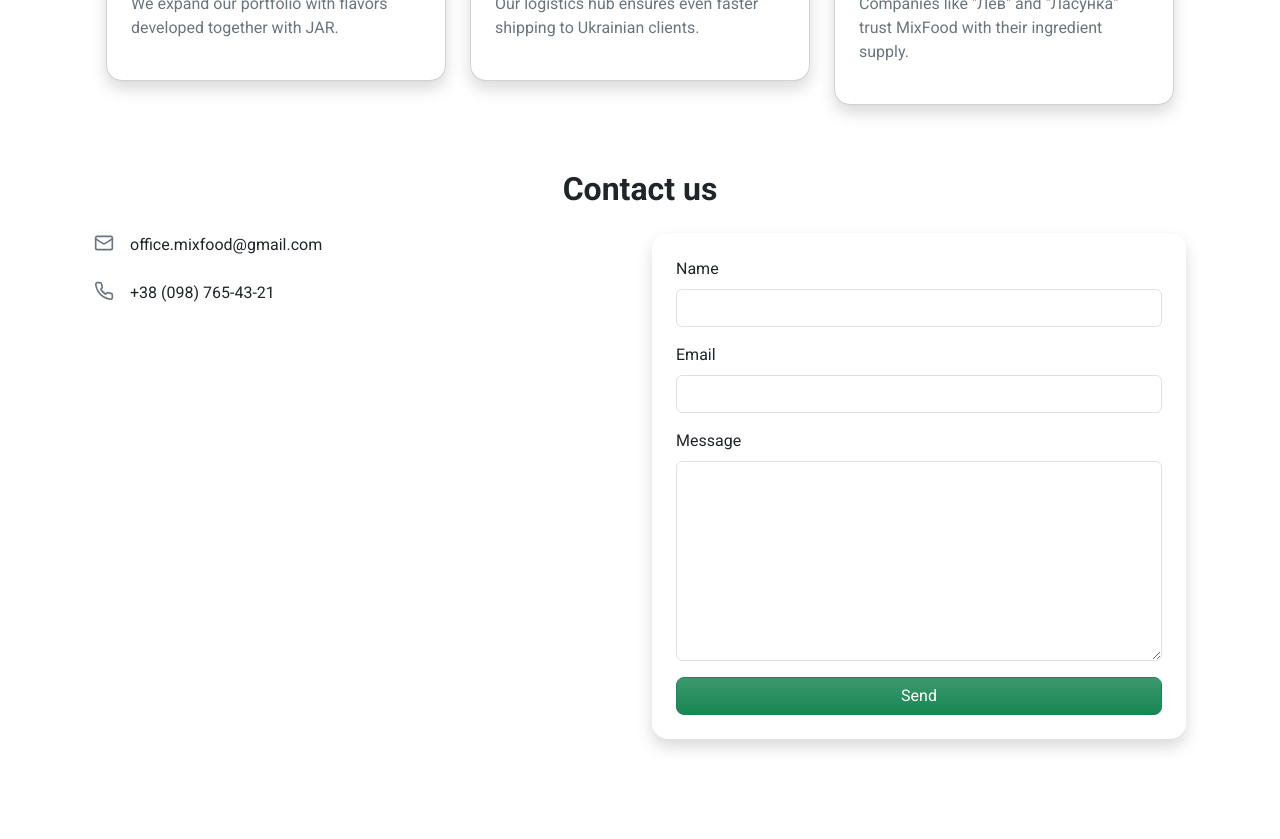
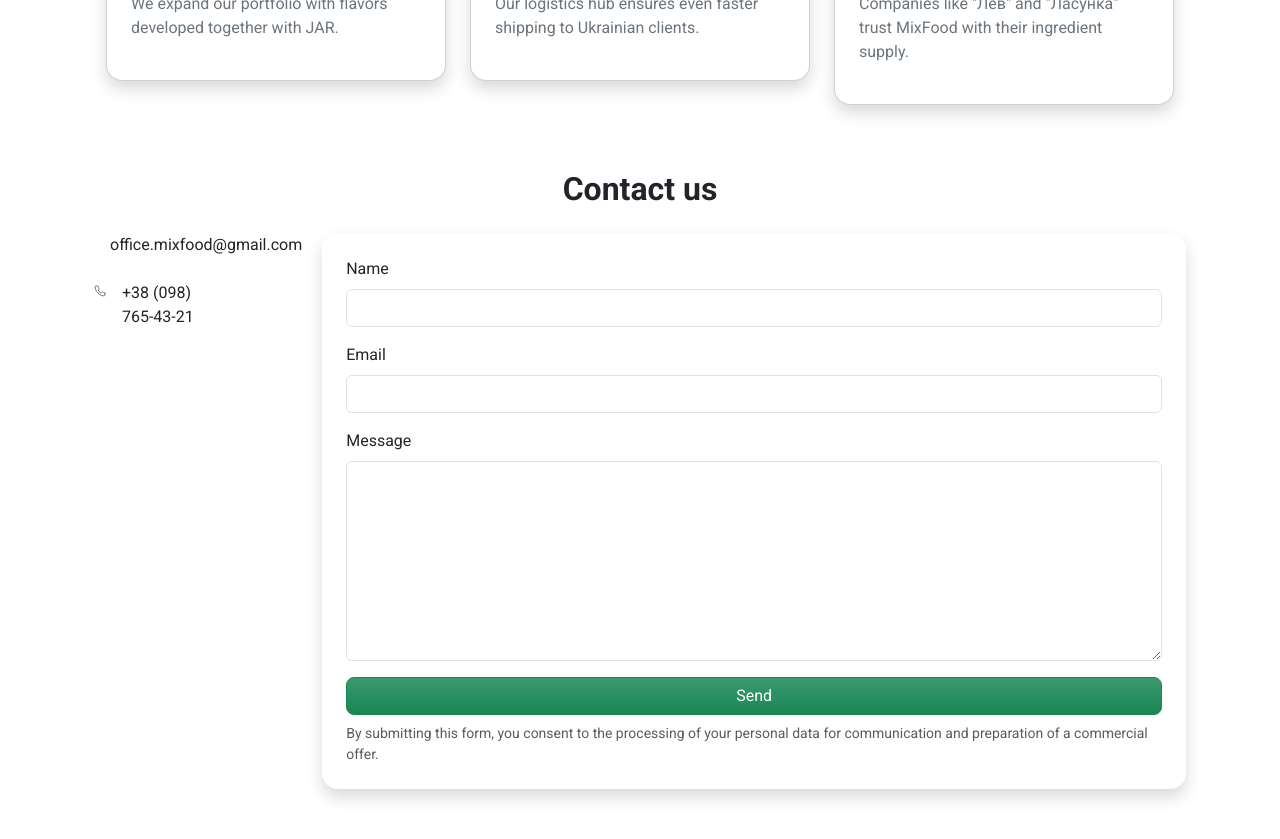
Before and after one commit to RenatAsadulov/Mix-food, a React (Vite) app: page / in a window 1280 px wide. Shown: the part 1220-2059 px from the top of the page. Before the commit the page ends 2031 px from the top, so only its background shows below. Built offline with nearby package versions, Linux system fonts and the light colour scheme.

Commit message:
Contact form on main page

```diff
--- a/src/i18n/i18n.jsx
+++ b/src/i18n/i18n.jsx
@@ -49,8 +49,6 @@ const translations = {
       send: "Send",
       privacyNote:
         "By submitting this form, you consent to the processing of your personal data for communication and preparation of a commercial offer.",
-      email: "Email",
-      phone: "Phone",
     },
     footer: { rights: "All rights reserved." },
   },
@@ -97,11 +95,8 @@ const translations = {
       email: "Email",
       message: "Wiadomość",
       send: "Wyślij",
-      privacyNote: "na. Nasz menedżer wkrótce się z Tobą skontaktuje.",
       privacyNote:
         "Wysyłając formularz, wyrażasz zgodę na przetwarzanie danych osobowych w celu kontaktu i przygotowania oferty handlowej.",
-      email: "",
-      phone: "",
     },
     footer: { rights: "Wszelkie prawa zastrzeżone." },
   },
@@ -151,8 +146,6 @@ const translations = {
       send: "Надіслати",
       privacyNote:
         "Надсилаючи форму, ви погоджуєтесь на обробку персональних даних з метою комунікації та підготовки комерційної пропозиції.",
-      email: "Ел. пошта",
-      phone: "Телефон",
     },
     footer: { rights: "Всі права захищені." },
   },
--- a/src/sections/Contact.jsx
+++ b/src/sections/Contact.jsx
@@ -5,6 +5,7 @@ import { Card, CardContent } from "@/components/ui/card";
 import { Button } from "@/components/ui/button";
 import { useI18n } from "../i18n/i18n";
 import { detectMobile } from "../utils/detectMobile";
+import { div } from "framer-motion/client";
 
 export default function Contact() {
   const { t } = useI18n();
@@ -33,11 +34,14 @@ export default function Contact() {
         {t("contact.title")}
       </motion.h3>
 
-      <div className="row g-4">
+      {isMobile ? (
+        <div>
+          <div className="justify-self-center">
             <div className="col-md-6">
-          <div className="d-flex flex-column gap-2">
+              <div className="d-flex align-items-center flex-column gap-2">
+                <div>
                   <p className="d-flex align-items-start gap-2 text-secondary">
-              <Mail size={20} className="me-2" />{" "}
+                    <Mail size={20} className="me-2" />
                     <p className="m-0 p-0">
                       <a
                         href="mailto:office.mixfood@gmail.com"
@@ -58,11 +62,14 @@ export default function Contact() {
                   </p>
                 </div>
               </div>
+            </div>
+          </div>
 
-        <div className="col-md-6">
+          <div className="">
             <Card className="shadow border-0">
               <CardContent className="p-4">
                 {submitted ? (
+                  <div style={{ height: "400px", width: "500px" }}>
                     <motion.div
                       initial={{ opacity: 0 }}
                       animate={{ opacity: 1 }}
@@ -75,6 +82,7 @@ export default function Contact() {
                         {t("contact.successMessage")}
                       </p>
                     </motion.div>
+                  </div>
                 ) : (
                   <form onSubmit={handleSubmit}>
                     <div className="mb-3">
@@ -128,6 +136,113 @@ export default function Contact() {
             </Card>
           </div>
         </div>
+      ) : (
+        <div className="d-flex justify-content-around">
+          <div className="">
+            <div className="col-md-6">
+              <div className="d-flex flex-column gap-2">
+                <p className="d-flex align-items-start gap-2 text-secondary">
+                  <Mail size={20} className="me-2" />
+                  <p className="m-0 p-0">
+                    <a
+                      href="mailto:office.mixfood@gmail.com"
+                      className="text-decoration-none text-dark"
+                    >
+                      office.mixfood@gmail.com
+                    </a>
+                  </p>
+                </p>
+                <p className="d-flex align-items-start gap-2 text-secondary">
+                  <Phone size={20} className="me-2" />{" "}
+                  <a
+                    href="tel:+380987654321"
+                    className="text-decoration-none text-dark"
+                  >
+                    +38 (098) 765-43-21
+                  </a>
+                </p>
+              </div>
+            </div>
+          </div>
+
+          <div className="">
+            <Card className="shadow border-0">
+              <CardContent className="p-4">
+                {submitted ? (
+                  <div style={{ height: "400px", width: "500px" }}>
+                    <motion.div
+                      initial={{ opacity: 0 }}
+                      animate={{ opacity: 1 }}
+                      className="text-center"
+                    >
+                      <h4 className="fs-4 fw-semibold mb-2">
+                        {t("contact.successTitle")}
+                      </h4>
+                      <p className="text-secondary">
+                        {t("contact.successMessage")}
+                      </p>
+                    </motion.div>
+                  </div>
+                ) : (
+                  <form onSubmit={handleSubmit}>
+                    <div className="mb-3">
+                      <label htmlFor="name" className="form-label">
+                        {t("contact.name")}
+                      </label>
+                      <input
+                        type="text"
+                        id="name"
+                        name="name"
+                        value={form.name}
+                        onChange={handleChange}
+                        required
+                        className="form-control"
+                      />
+                    </div>
+                    <div className="mb-3">
+                      <label htmlFor="email" className="form-label">
+                        {t("contact.email")}
+                      </label>
+                      <input
+                        type="email"
+                        id="email"
+                        name="email"
+                        value={form.email}
+                        onChange={handleChange}
+                        required
+                        className="form-control"
+                      />
+                    </div>
+                    <div className="mb-3">
+                      <label htmlFor="message" className="form-label">
+                        {t("contact.message")}
+                      </label>
+                      <textarea
+                        id="message"
+                        name="message"
+                        style={{ height: "200px" }}
+                        value={form.message}
+                        onChange={handleChange}
+                        required
+                        className="form-control"
+                      />
+                    </div>
+                    <Button type="submit" className="w-100">
+                      {t("contact.send")}
+                    </Button>
+                    <p id="contact-help" className="form-text mt-2 mb-0">
+                      {t(
+                        "contact.privacyNote",
+                        "Надсилаючи форму, ви погоджуєтесь на обробку персональних даних для відповіді на запит."
+                      )}
+                    </p>
+                  </form>
+                )}
+              </CardContent>
+            </Card>
+          </div>
+        </div>
+      )}
     </section>
   );
 }
```
Lines whose indentation alone changed are shown as unchanged.
